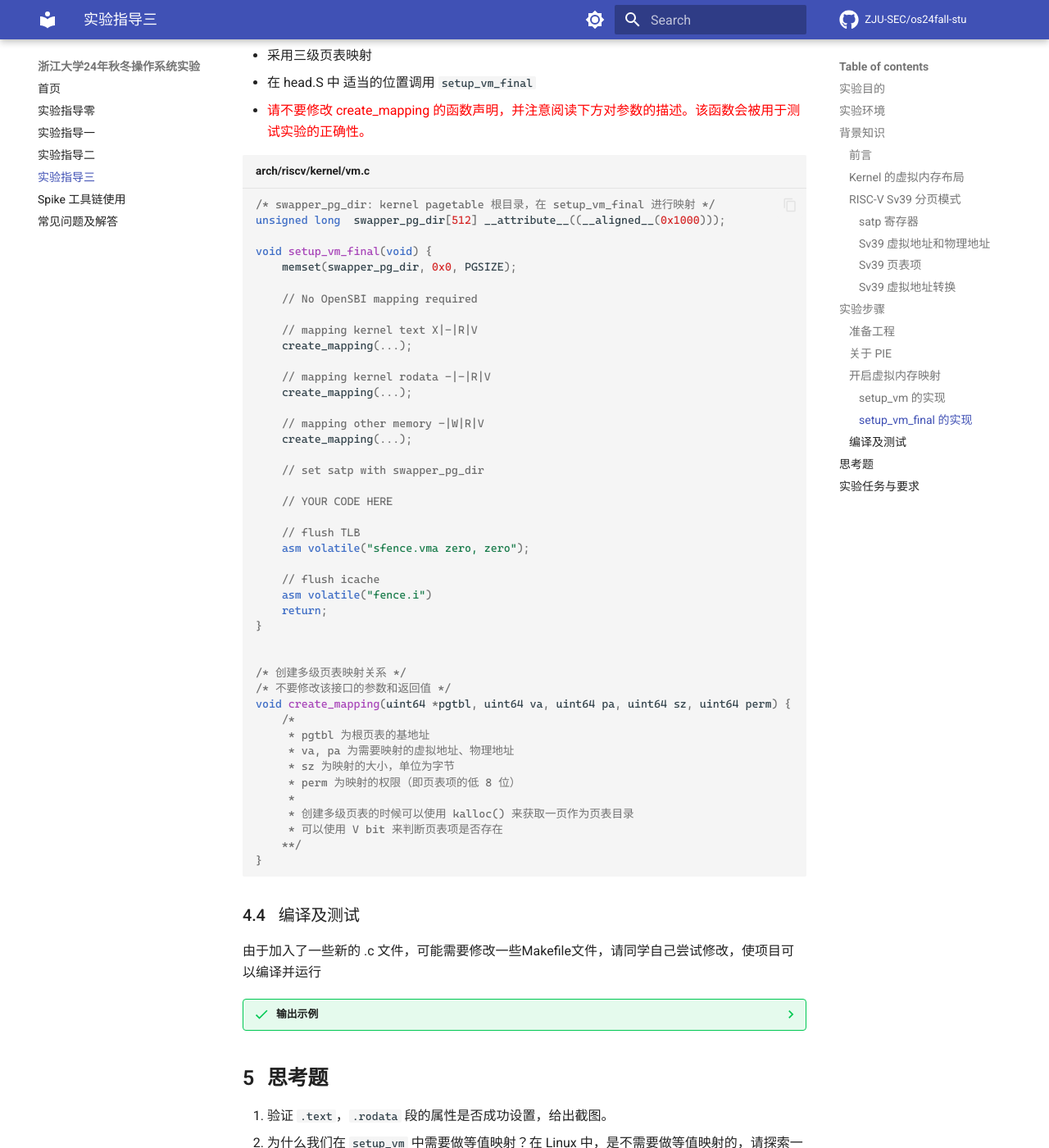
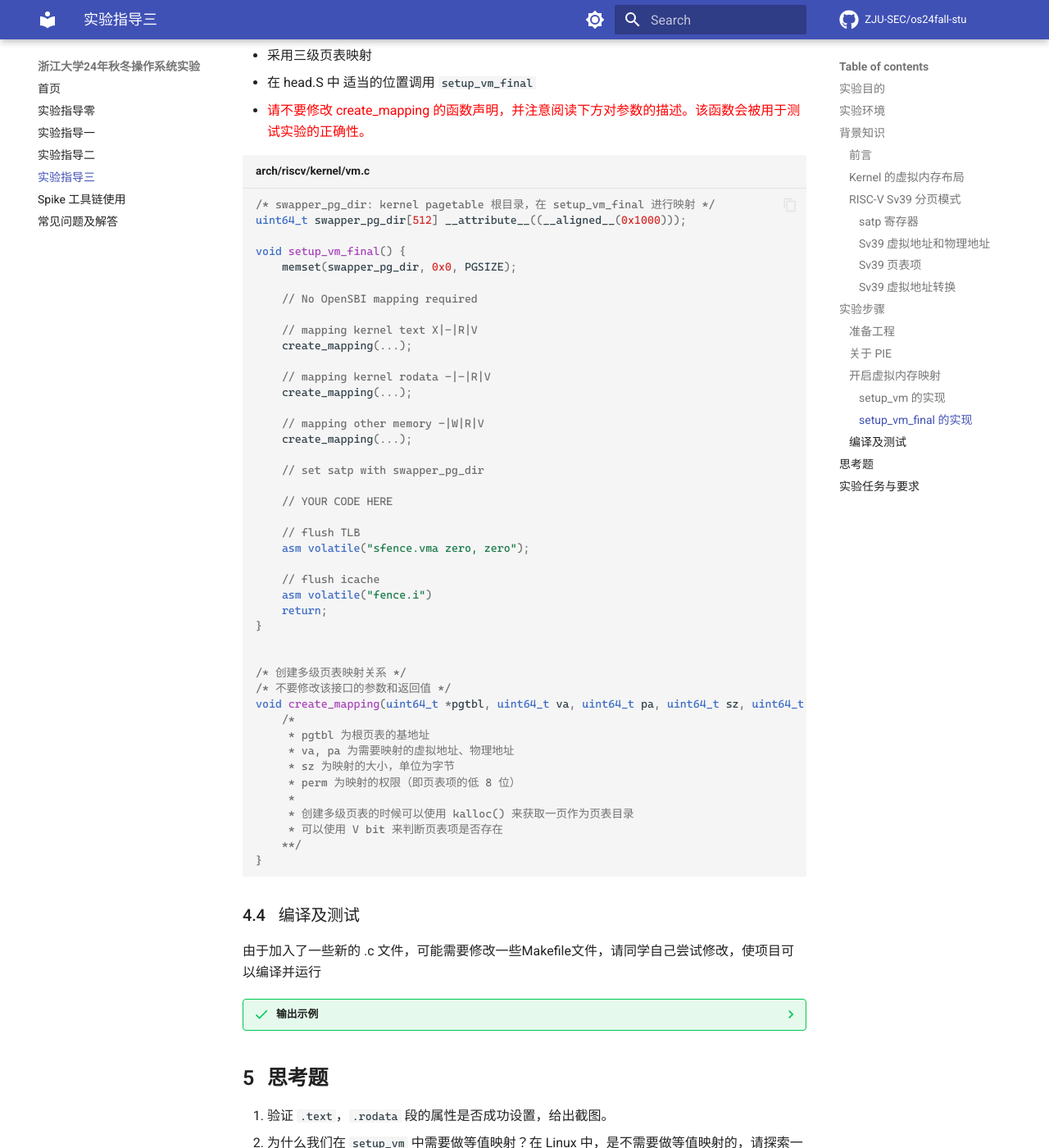
Before and after one commit to ZJU-SEC/os24fall-stu, an MkDocs documentation site: the page built from docs/lab3.md, in a window 1280 px wide and 1400 px high, scrolled down 8693 px. Shown: the whole window at 82% size. Built offline with MkDocs 1.6.1 and Material for MkDocs 9.7.7, drawn with Linux system fonts in a browser that asks for light colours; some web fonts are replaced; comment, search, counter and statistics services are not loaded; some of the changed text lies outside the part shown.

Commit message:
fix(lab3): function signature type

````diff
--- a/docs/lab3.md
+++ b/docs/lab3.md
@@ -268,9 +268,9 @@ satp（Supervisor Address Translation and Protection Register）是 RISC-V 中
 
 ```c title="arch/riscv/kernel/vm.c"
 /* early_pgtbl: 用于 setup_vm 进行 1GiB 的映射 */
-unsigned long early_pgtbl[512] __attribute__((__aligned__(0x1000)));
+uint64_t early_pgtbl[512] __attribute__((__aligned__(0x1000)));
 
-void setup_vm(void) {
+void setup_vm() {
     /*
      * 1. 由于是进行 1GiB 的映射，这里不需要使用多级页表
      * 2. 将 va 的 64bit 作为如下划分： | high bit | 9 bit | 30 bit |
@@ -361,9 +361,9 @@ boot_stack:
 
 ```c title="arch/riscv/kernel/vm.c"
 /* swapper_pg_dir: kernel pagetable 根目录，在 setup_vm_final 进行映射 */
-unsigned long  swapper_pg_dir[512] __attribute__((__aligned__(0x1000)));
+uint64_t swapper_pg_dir[512] __attribute__((__aligned__(0x1000)));
 
-void setup_vm_final(void) {
+void setup_vm_final() {
     memset(swapper_pg_dir, 0x0, PGSIZE);
 
     // No OpenSBI mapping required
@@ -392,7 +392,7 @@ void setup_vm_final(void) {
 
 /* 创建多级页表映射关系 */
 /* 不要修改该接口的参数和返回值 */
-void create_mapping(uint64 *pgtbl, uint64 va, uint64 pa, uint64 sz, uint64 perm) {
+void create_mapping(uint64_t *pgtbl, uint64_t va, uint64_t pa, uint64_t sz, uint64_t perm) {
     /*
      * pgtbl 为根页表的基地址
      * va, pa 为需要映射的虚拟地址、物理地址
````
